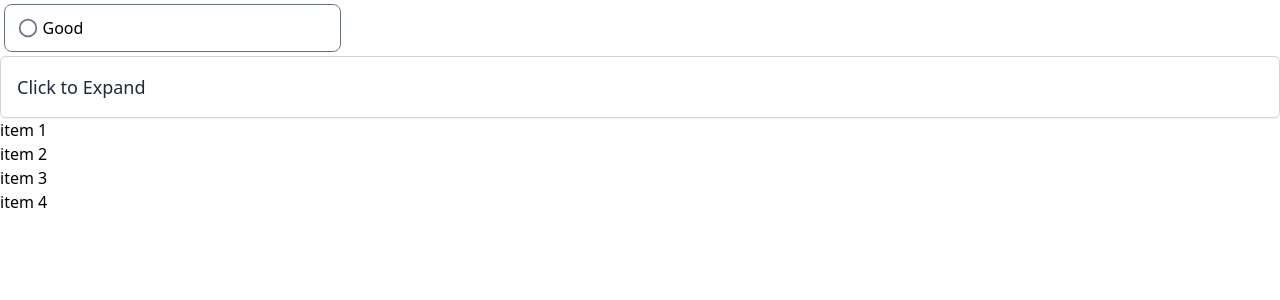
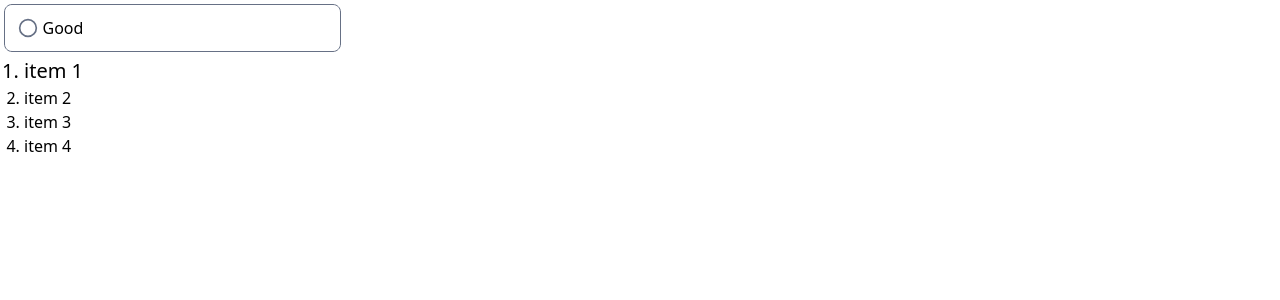
Before and after one commit to AlphaCode-Technologies/qbit, a React (Vite) app: page / in a window 1280 px wide. Shown: the top 300 px of the page. Built offline with nearby package versions, Linux system fonts and the light colour scheme.

Commit message:
feat: add a11y , class Names and onChange actions to list

```diff
--- a/src/App.tsx
+++ b/src/App.tsx
@@ -1,12 +1,8 @@
 import { Option, Select } from '@inputs/choices';
-import { DefaultAccordionSkin, ListItemSkin, ListSkin, OptionSkin, SelectSkin } from '@skins/defaults';
-import { useState } from 'react';
+import { ListItemSkin, ListSkin, OptionSkin, SelectSkin } from '@skins/defaults';
 import { List, ListItem } from '@components/displays';
-import { Accordion } from '@components/displays/menus';
 
 const App = () => {
-  const [toggled, setToggled] = useState(false);
-  const [toggled2, setToggled2] = useState(false);
   const SelectProperties: AlphaElements.SelectProperties = {
     name: 'select',
     value: { value: 'good', label: 'Good' },
@@ -18,16 +14,6 @@ const App = () => {
     triggerScrollEnd: () => console.log('Scrolled end'),
   };
 
-  const handleToggle = (newState: boolean) => {
-    console.log('Accordion toggled:', newState);
-    setToggled(!toggled);
-  };
-
-  const handleToggle2 = (newState: boolean) => {
-    console.log('Accordion toggled:', newState);
-    setToggled2(!toggled2);
-  };
-
   return (
     <div data-id="my-id">
       <Select properties={SelectProperties} actions={SelectAction}>
@@ -37,36 +23,17 @@ const App = () => {
         <Option properties={{ value: { value: 'waste', label: 'Waste' } }} />
       </Select>
 
-      <Accordion
-        properties={{
-          id: 'accordion-1',
-          title: 'Click to Expand',
-          renderer: DefaultAccordionSkin,
-          content: (
-            <>
-              <p>sample</p>
-              <Accordion
-                properties={{
-                  id: 'accordion-2',
-                  title: 'Click to Expand',
-                  renderer: DefaultAccordionSkin,
-                  content: 'This is the accordion content. It will be shown when expanded.',
-                  isOpen: toggled2,
-                }}
-                actions={{ onToggle: handleToggle2 }}
-              />
-            </>
-          ),
-          isOpen: toggled,
-        }}
-        actions={{ onToggle: handleToggle }}
-      />
       {/* List component */}
       <List
         renderers={{ renderer: ListSkin, childRenderer: ListItemSkin }}
-        keyExtractor={(value, i) => `${value}-${i}`}
+        keyExtractor={(value: string, i: number) => `${value}-${i}`}
+        className="list-decimal ml-6"
+        // @ts-expect-error temporary
+        onChange={(e) => {
+          log('Current value', e.target.value);
+        }}
       >
-        <ListItem label="item 1" value="item 1" />
+        <ListItem label="item 1" value="item 1" style={{ fontSize: '20px' }} />
         <ListItem label="item 2" value="item 2" />
         <ListItem label="item 3" value="item 3" />
         <ListItem label="item 4" value="item 4" />
--- a/src/components/containers/base/hooks.ts
+++ b/src/components/containers/base/hooks.ts
@@ -57,8 +57,7 @@ const useGetChildren = <P extends com.qbit.BaseProps, C extends com.qbit.BasePro
   props: com.qbit.ShellProps<P, C>,
   children: ReactNode,
 ) => {
-  const { keyExtractor: parentKeyExtractor, disabled: parentDisabled = false } = props;
-
+  const { keyExtractor: parentKeyExtractor, disabled: parentDisabled = false, ...restParentProps } = props;
   // Validate if children are available
   if (Children.count(children) === 0) {
     throw new Error('No children specified');
@@ -92,7 +91,7 @@ const useGetChildren = <P extends com.qbit.BaseProps, C extends com.qbit.BasePro
     const disabled = parentDisabled || childDisabled;
 
     // If disabled, then all actions should be disabled
-    const otherProps = { ...restChildProps } as unknown as com.utils.Property<P>;
+    let otherProps = { ...restChildProps } as unknown as com.utils.Property<P>;
 
     if (disabled) {
       for (const propertyName in otherProps) {
@@ -101,6 +100,9 @@ const useGetChildren = <P extends com.qbit.BaseProps, C extends com.qbit.BasePro
           otherProps[propertyName] = swallow as unknown as P[Extract<keyof P, string>];
         }
       }
+    } else {
+      const parentActionProps = getAction(restParentProps, childValue);
+      otherProps = { ...otherProps, ...parentActionProps };
     }
 
     return cloneElement(
@@ -121,4 +123,14 @@ const useGetChildren = <P extends com.qbit.BaseProps, C extends com.qbit.BasePro
   return computedChildren;
 };
 
+const getAction = (props: any, value: any) => {
+  const { onChange } = props;
+  const parentActions = Object.fromEntries(Object.entries(props).filter(([key]) => key.startsWith('on')));
+
+  return {
+    ...parentActions,
+    onClick: () => onChange?.({ target: { value } }),
+  };
+};
+
 export { useGetChildren, useGetSkin };
--- a/src/components/displays/lists/list/List.tsx
+++ b/src/components/displays/lists/list/List.tsx
@@ -7,7 +7,6 @@ import { BaseComponent, useGetChildren } from '@components/containers';
  */
 const List: com.qbit.Shell<ListProps, ListItemProps> = (props: com.qbit.ShellProps<ListProps, ListItemProps>) => {
   const { children: oChildren, ...rest } = props;
-
   const children = useGetChildren<ListProps, ListItemProps>(rest, oChildren);
 
   return <BaseComponent {...rest}>{children}</BaseComponent>;
--- a/src/components/displays/lists/list/properties.d.ts
+++ b/src/components/displays/lists/list/properties.d.ts
@@ -1,6 +1,6 @@
-type ListProps = com.qbit.BaseProps;
+type ListProps = com.qbit.BaseProps & com.act.UiActions & com.act.MouseActions;
 
-type ListItemProps = com.qbit.BaseProps &
+type ListItemProps = ListProps &
   com.utils.Property<{
     label: string;
   }>;
--- a/src/skins/defaults/list/List.skin.default.tsx
+++ b/src/skins/defaults/list/List.skin.default.tsx
@@ -1,7 +1,8 @@
 const ListSkin: com.qbit.Skin<ListProps> = (props: com.qbit.SkinProps<ListProps>) => {
-  const { children } = props;
+  const { children, ...rest } = props;
+  const { onChange, onBlur, onFocus, ...otherProps } = rest;
 
-  return <ul>{children}</ul>;
+  return <ul {...otherProps}>{children}</ul>;
 };
 
 export default ListSkin;
--- a/src/skins/defaults/list/ListItem.skin.default.tsx
+++ b/src/skins/defaults/list/ListItem.skin.default.tsx
@@ -1,6 +1,5 @@
 const ListItemSkin: com.qbit.Skin<ListItemProps> = (props) => {
-  const { label, ...rest } = props;
-
+  const { label, onChange, ...rest } = props;
   return <li {...rest}>{label}</li>;
 };
 
--- a/src/types/common.d.ts
+++ b/src/types/common.d.ts
@@ -67,10 +67,10 @@ declare namespace com {
    * Use partials as these should be optional.
    */
   declare namespace act {
-    type MouseActions = Action<Partial<com.evt.MouseEvents>>;
-    type KeyboardActions = Action<Partial<com.evt.KeyboardEvents>>;
-    type UiActions = Action<Partial<com.evt.UiEvents>>;
-    type MediaActions = Action<Partial<com.evt.MediaEvents>>;
+    type MouseActions = Partial<com.evt.MouseEvents>;
+    type KeyboardActions = Partial<com.evt.KeyboardEvents>;
+    type UiActions = Partial<com.evt.UiEvents>;
+    type MediaActions = Partial<com.evt.MediaEvents>;
   }
 
   // /**
@@ -95,6 +95,7 @@ declare namespace com {
    */
   declare namespace qbit {
     type KeyExtractor<V extends com.utils.ValidTypes = string> = (value: V, i: number) => string;
+
     /**
      * Basic properties to be adhered by the component. These properties
      * should be common for all components.
@@ -104,7 +105,9 @@ declare namespace com {
       name?: string;
       disabled?: boolean;
       keyExtractor?: KeyExtractor;
-    }>;
+    }> &
+      com.opt.StyleProps &
+      com.opt.A11yProps;
 
     type DefaultBaseProps = com.utils.Property<{
       value?: any;
@@ -159,7 +162,7 @@ declare namespace com {
 
     type StyleProps = {
       className?: string;
-      styles?: React.CSSProperties;
+      style?: React.CSSProperties;
     };
   }
 
```
